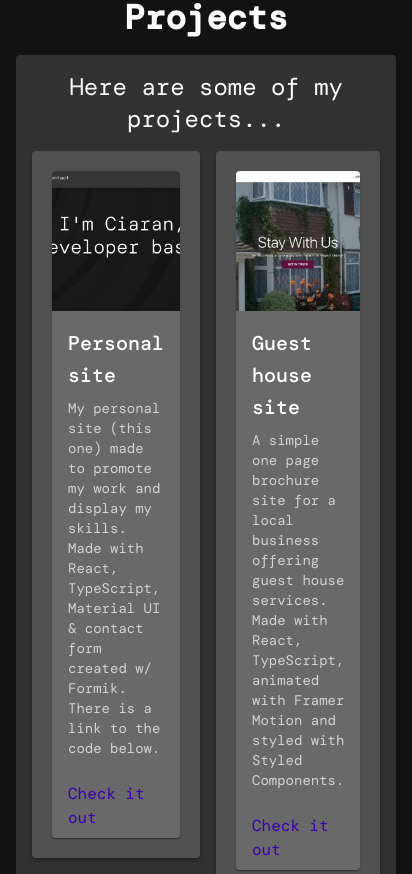
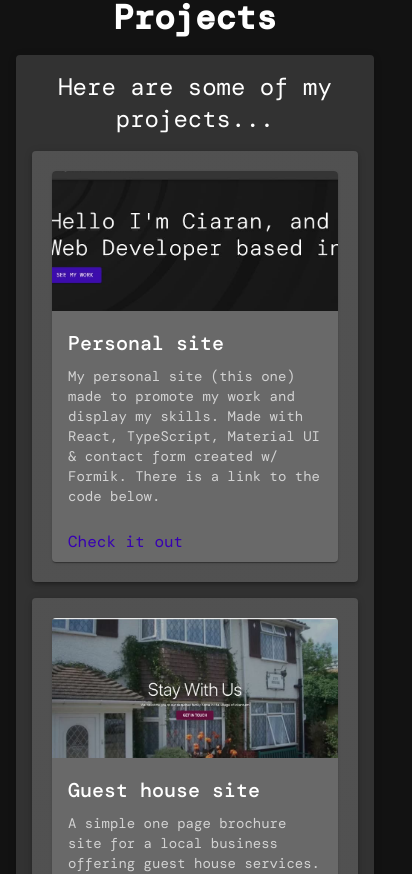
Before and after one commit to ciaranmccullough/web-services, a React (Create React App) app: page / in a window 390 px wide. Shown: the part 863-1737 px from the top of the page, 412 px wide, since content can reach past the window. Built offline with nearby package versions, Linux system fonts and the light colour scheme; a web font is replaced by a local one.

Commit message:
sort alignment project cards

```diff
--- a/src/components/mediaCard/MediaCard.tsx
+++ b/src/components/mediaCard/MediaCard.tsx
@@ -7,6 +7,7 @@ import Typography from "@mui/material/Typography";
 import Paper from "@mui/material/Paper";
 import { useTheme } from "@mui/material";
 import { useLightTheme } from "../../contexts/theme/ThemeContext";
+import useIsMobile from "../../hooks/useIsMobile";
 
 interface IProps {
     title: string;
@@ -18,17 +19,23 @@ interface IProps {
 export default function MediaCard({ title, link, imgUrl, description }: IProps) {
     const theme = useTheme();
     const { lightMode } = useLightTheme();
+    const isMobile = useIsMobile();
 
     return (
         <Paper
             elevation={3}
             sx={{
+                height: isMobile ? "unset" : "100%",
                 padding: "20px",
                 backgroundColor: lightMode ? theme.palette.grey[200] : theme.palette.grey[800],
             }}
         >
             <Card
                 sx={{
+                    height: isMobile ? "unset" : "100%",
+                    display: "flex",
+                    flexDirection: "column",
+                    justifyContent: isMobile ? "unset" : "space-between",
                     backgroundColor: lightMode ? theme.palette.grey[100] : theme.palette.grey[700],
                 }}
             >
--- a/src/components/projects/Projects.tsx
+++ b/src/components/projects/Projects.tsx
@@ -150,7 +150,13 @@ export default function Projects() {
                         <Spacer size={2} />
                     </div>
                     <motion.div
-                        style={{ gridTemplateColumns: projects.length === 2 ? "repeat(2, 1fr)" : "repeat(3, 1fr)" }}
+                        style={{
+                            gridTemplateColumns: md
+                                ? "1fr"
+                                : projects.length === 2
+                                ? "repeat(2, 1fr)"
+                                : "repeat(3, 1fr)",
+                        }}
                         className={classes.grid}
                         variants={container}
                         initial="hidden"
```
